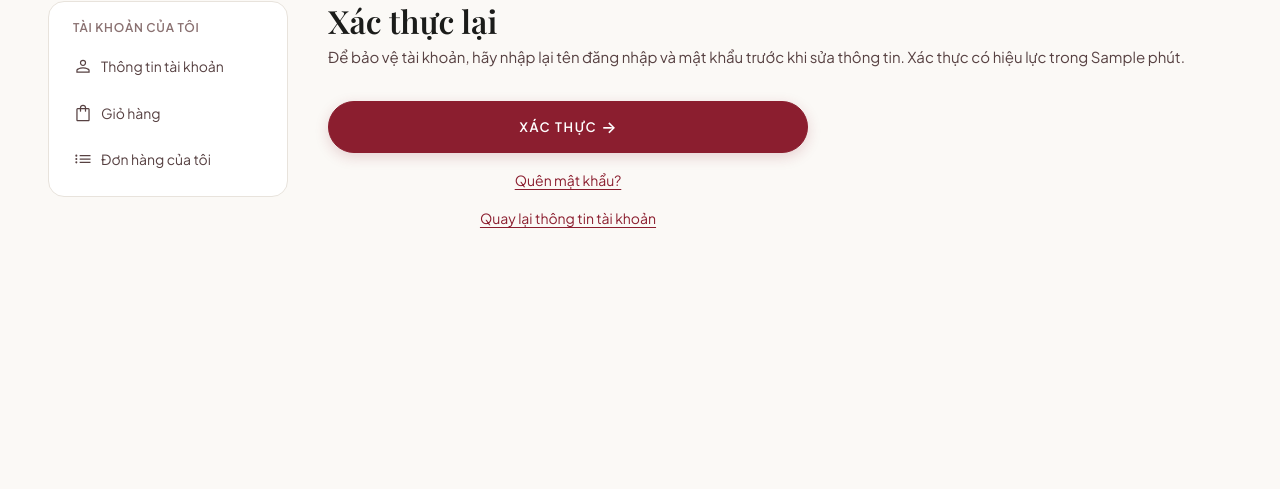
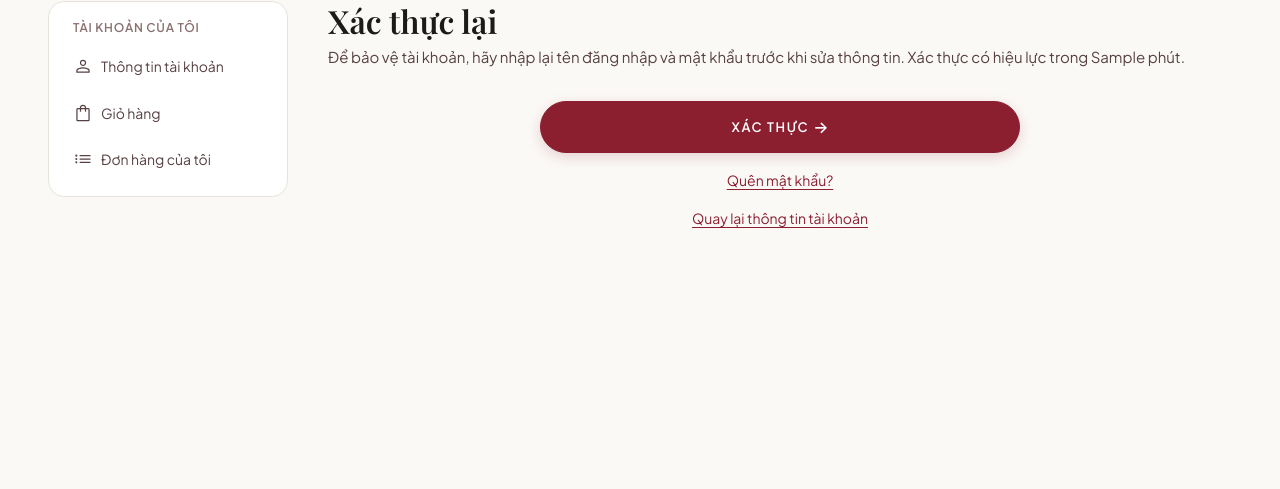
Before and after one commit to TuanThanh05/secure-bookstore, a Django app: template frontend/templates/account/reauth.html in a window 1280 px wide. Shown: the part 111-600 px from the top of the page. Run offline with Django 5.2, Linux system fonts and the light colour scheme; the template is opened without the code that fills it: most values are stand-ins (such as "Sample title", 1, 10 or a date in 2020).

Commit message:
updated/ tinh chinh giao dien xac thuc lai thong tin va doi mat khau doi voi khach hang

```diff
--- a/frontend/static/css/account-area.css
+++ b/frontend/static/css/account-area.css
@@ -40,3 +40,7 @@
 .area-form__links--center { text-align: center; }
 .area-info--compact { margin-bottom: var(--space-lg); }
 .area-info--compact .area-info__row { padding: var(--space-sm) 0; }
+
+/* AI-TRACE#084 | Claude Opus 5.5 | Căn giữa form xác thực lại và đổi mật khẩu theo chiều ngang vùng nội dung tài khoản | CẤM XÓA CHÚ THÍCH NÀY */
+.area-form--center { margin-left: auto; margin-right: auto; }
+.area-form--center .area-form__links { text-align: center; }
--- a/frontend/templates/account/password_change.html
+++ b/frontend/templates/account/password_change.html
@@ -10,7 +10,7 @@
     <p class="area-header__desc">Đổi xong, các thiết bị khác đang đăng nhập sẽ bị đăng xuất và bạn nhận một thư báo.</p>
   </header>
 
-  <div class="area-form">
+  <div class="area-form area-form--center">
     <form method="post" class="auth-form" novalidate>
       {% csrf_token %}
       {% if form.non_field_errors %}
--- a/frontend/templates/account/reauth.html
+++ b/frontend/templates/account/reauth.html
@@ -10,7 +10,7 @@
     <p class="area-header__desc">Để bảo vệ tài khoản, hãy nhập lại tên đăng nhập và mật khẩu trước khi sửa thông tin. Xác thực có hiệu lực trong {{ reauth_minutes }} phút.</p>
   </header>
 
-  <div class="area-form">
+  <div class="area-form area-form--center">
     <form method="post" class="auth-form" novalidate>
       {% csrf_token %}
       {% if form.non_field_errors %}
```
